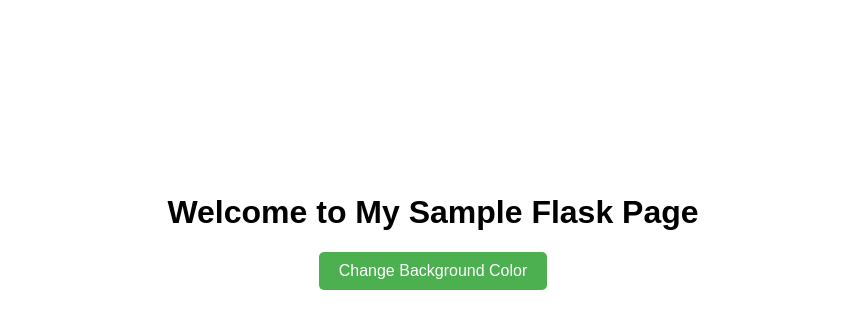
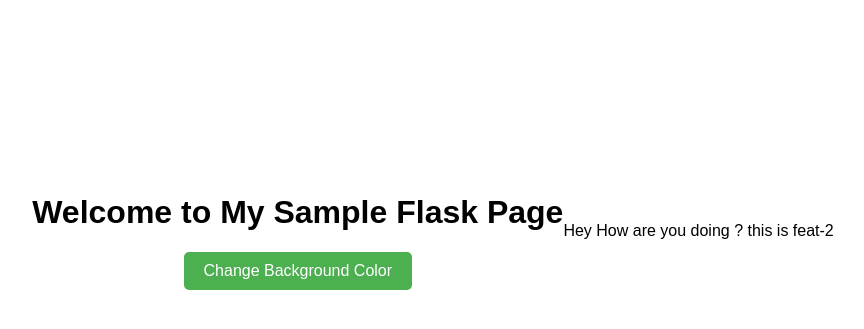
Before and after one commit to r0han01/flask-app, a Flask app: page / in a window 1280 px wide. Shown: the part 169-498 px from the top of the page, without its empty margins (207-1071 px from the left). Run offline with Flask 3, Linux system fonts and the light colour scheme.

Commit message:
this is feat-2 branch

```diff
--- a/templates/index.html
+++ b/templates/index.html
@@ -6,11 +6,13 @@
     <title>Sample Flask Page</title>
     <link rel="stylesheet" href="{{ url_for('static', filename='styles.css') }}">
 </head>
+
 <body>
     <div class="container">
         <h1>Welcome to My Sample Flask Page</h1>
         <button id="colorButton">Change Background Color</button>
     </div>
     <script src="{{ url_for('static', filename='script.js') }}"></script>
+    <p>Hey How are you doing ? this is feat-2 </p>
 </body>
 </html>
```
